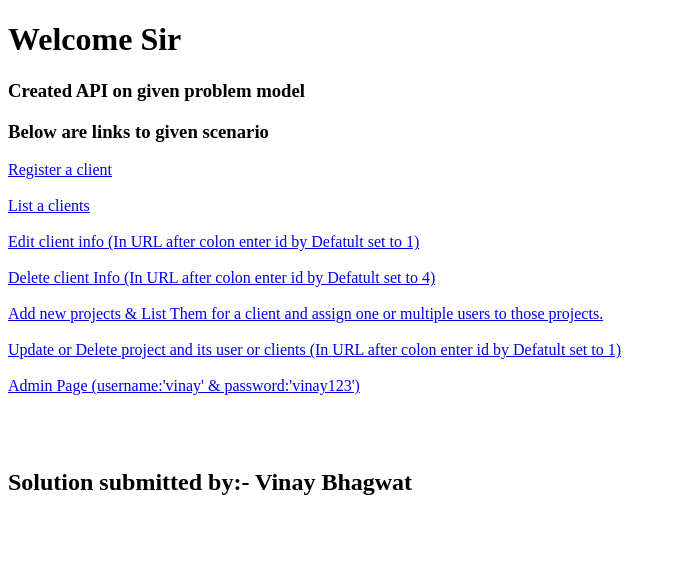
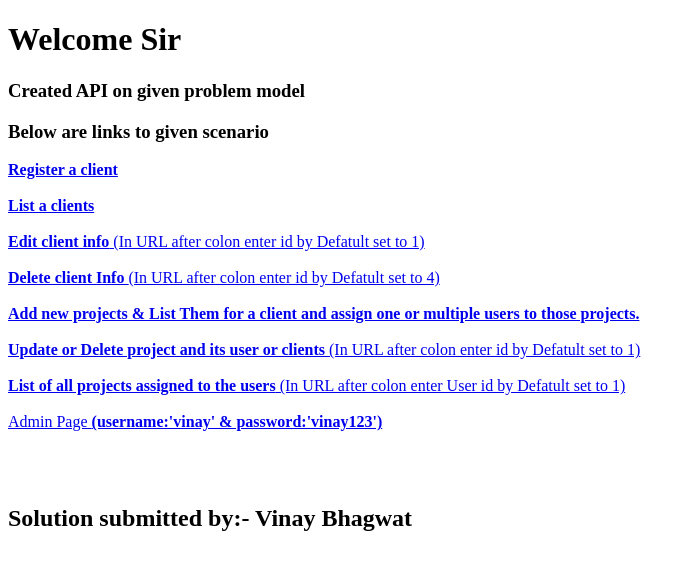
Before and after one commit to vinaybhagwat46/Nimap_Infotech_vinaybhagwat, a Django app: page / in a window 1280 px wide. Shown: the top 570 px of the page, without its empty margins (0-695 px from the left). Run offline with Django 3.2, Linux system fonts and the light colour scheme.

Commit message:
'Commit'

```diff
--- a/vinayProject/userClientProjectApp/models.py
+++ b/vinayProject/userClientProjectApp/models.py
@@ -5,6 +5,9 @@ from django.db import models
 class User(models.Model):
     name=models.CharField(max_length=20)
     def __str__(s):
+        return s.name
+
+    def get_username(s):
         return s.name
     class Meta:
         db_table = 'User'
@@ -26,5 +29,6 @@ class Project(models.Model):
     users = models.ManyToManyField(User,blank=True)  #Many To Many Field used because a project can be assigned to multiple user
     created_at=models.DateTimeField(auto_now_add=True)
 
+
     class Meta:
         db_table = 'Project'
--- a/vinayProject/userClientProjectApp/templates/index.html
+++ b/vinayProject/userClientProjectApp/templates/index.html
@@ -12,13 +12,14 @@
        <h3>Created API on given problem model</h3>
        <h3>Below are links to given scenario </h3>
 
-       <a href="POST/client" target="_blank">Register a client</a> <br><br>
-       <a href="GET/client" target="_blank">List a clients</a> <br><br>
-       <a href="PUT-PATCH/client/:1" target="_blank">Edit client info (In URL after colon enter id by Defatult set to 1)</a> <br><br>
-       <a href="DELETE/clients/:4" target="_blank">Delete client Info (In URL after colon enter id by Defatult set to 4)</a> <br><br>
-       <a href="GET-POST/projects" target="_blank">Add new projects & List Them for a client and assign one or multiple users to those projects.</a> <br><br>
-       <a href="editDeleteProject/:1" target="_blank">Update or Delete project and its user or clients (In URL after colon enter id by Defatult set to 1)</a> <br><br>
-       <a href="admin/" target="_blank">Admin Page (username:'vinay' & password:'vinay123')</a> <br><br>
+       <a href="POST/client" target="_blank"><b>Register a client</b></a> <br><br>
+       <a href="GET/client" target="_blank"><b>List a clients</b></a> <br><br>
+       <a href="PUT-PATCH/client/:1" target="_blank"><b>Edit client info</b> (In URL after colon enter id by Defatult set to 1)</a> <br><br>
+       <a href="DELETE/clients/:4" target="_blank"><b>Delete client Info </b>(In URL after colon enter id by Defatult set to 4)</a> <br><br>
+       <a href="GET-POST/projects" target="_blank"><b>Add new projects & List Them for a client and assign one or multiple users to those projects.</b></a> <br><br>
+       <a href="editDeleteProject/:1" target="_blank"><b>Update or Delete project and its user or clients </b>(In URL after colon enter id by Defatult set to 1)</a> <br><br>
+       <a href="listProject/:1" target="_blank"><b>List of all projects assigned to the users</b> (In URL after colon enter User id by Defatult set to 1)</a> <br><br>
+       <a href="admin/" target="_blank">Admin Page <b>(username:'vinay' & password:'vinay123')</b></a> <br><br>
 
        <br><br>
        <h2>Solution submitted by:- Vinay Bhagwat</h2>
--- a/vinayProject/userClientProjectApp/urls.py
+++ b/vinayProject/userClientProjectApp/urls.py
@@ -11,5 +11,6 @@ urlpatterns = [
     path('DELETE/clients/:<int:pk>',v.deleteClient.as_view()),
     path('GET-POST/projects',v.createListProject.as_view()),
     path('editDeleteProject/:<int:pk>',v.editDeleteProject.as_view()),
+    path('listProject/:<int:id>',v.getProject),
 
 ]
--- a/vinayProject/userClientProjectApp/views.py
+++ b/vinayProject/userClientProjectApp/views.py
@@ -1,7 +1,11 @@
 from django.shortcuts import render
 from rest_framework import generics
 from .serializer import ClientSerializer,ProjectSerializer
+from rest_framework.views import APIView
+from rest_framework.decorators import api_view
+from rest_framework.response import Response
 from .models import *
+
 
 # Register a client
 class addClient(generics.CreateAPIView):
@@ -35,3 +39,17 @@ class editDeleteProject(generics.RetrieveUpdateDestroyAPIView):
 #Index Page
 def index(request):
     return render(request,'index.html')
+
+# List of all projects assigned to the  user
+@api_view(['GET'])
+def getProject(request,id):
+    try:
+        obj=Project.objects.filter(users = id)
+    except obj.DoesNotExist:
+        return Response(status=status.HTTP_404_NOT_FOUND)
+    queryset = Project.objects.filter(users=id)
+    serializer = ProjectSerializer(obj,many=True)
+    serializer_class = ProjectSerializer
+
+    print( obj)
+    return Response(serializer.data)
```
Also changed, not shown: vinayProject/vinayProject/settings.py (+7 -0 lines), vinayProject/db.sqlite3.
